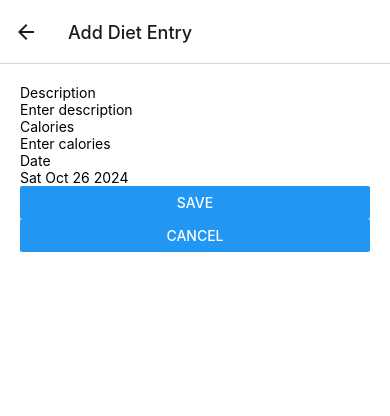
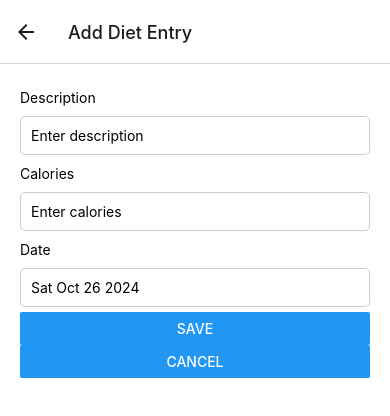
Before and after one commit to Spec-DY/WorkOutMemo, a React Native app: screen /AddDietEntry in a window 390 px wide. Shown: the top 416 px of the page. Built offline with nearby package versions, Linux system fonts and the light colour scheme.

Commit message:
improve styling on add screens

```diff
--- a/Screens/AddActivity.js
+++ b/Screens/AddActivity.js
@@ -4,6 +4,7 @@ import { View, Text, TextInput, Button, Alert } from 'react-native';
 import DropDownPicker from 'react-native-dropdown-picker';
 import DateTimePicker from '@react-native-community/datetimepicker';
 import { AppContext } from '../context/AppContext';
+import commonStyles from '../Styles/styles';
 
 const AddActivity = ({ navigation }) => {
   const { addActivity, theme, themeStyles } = useContext(AppContext);
@@ -56,12 +57,17 @@ const AddActivity = ({ navigation }) => {
         setItems={setItems}
       />
 
-      <Text style={{ color: themeStyles[theme].textColor }}>Duration (in minutes)</Text>
+      <Text style={
+        [
+          { color: themeStyles[theme].textColor },
+          commonStyles.description
+        ]
+      }>Duration (in minutes)</Text>
       <TextInput
         style={
           [
             { color: themeStyles[theme].textColor },
-            styles.input
+            commonStyles.input
           ]
         }
         keyboardType="numeric"
@@ -70,9 +76,19 @@ const AddActivity = ({ navigation }) => {
         placeholder="Enter duration"
       />
 
-      <Text style={{ color: themeStyles[theme].textColor }}>Date</Text>
+      <Text style={
+        [
+          { color: themeStyles[theme].textColor },
+          commonStyles.description
+        ]
+      }>Date</Text>
       <TextInput
-        style={{ color: themeStyles[theme].textColor }}
+        style={
+          [
+            { color: themeStyles[theme].textColor },
+            commonStyles.input
+          ]
+        }
         value={date.toDateString()}
         onPressIn={() => setShowDatePicker(true)}
         />
@@ -91,14 +107,5 @@ const AddActivity = ({ navigation }) => {
   );
 };
 
-const styles = {
-  input: {
-    borderWidth: 1,
-    borderColor: '#ccc',
-    borderRadius: 5,
-    padding: 10,
-    marginVertical: 10,
-  },
-};
 
 export default AddActivity;
--- a/Screens/AddDietEntry.js
+++ b/Screens/AddDietEntry.js
@@ -2,6 +2,7 @@ import React, { useState, useContext } from 'react';
 import { View, Text, TextInput, Button, Alert } from 'react-native';
 import DateTimePicker from '@react-native-community/datetimepicker';
 import { AppContext } from '../context/AppContext';
+import commonStyles from '../Styles/styles';
 
 const AddDietEntry = ({ navigation }) => {
   const { addDietEntry, theme, themeStyles } = useContext(AppContext);
@@ -35,26 +36,56 @@ const AddDietEntry = ({ navigation }) => {
 
   return (
     <View style={{ flex: 1, padding: 20, backgroundColor: themeStyles[theme].backgroundColor }}>
-      <Text style={{ color: themeStyles[theme].textColor }}>Description</Text>
+      <Text style={
+          [
+            { color: themeStyles[theme].textColor },
+            commonStyles.description
+          ]
+        }>Description</Text>
       <TextInput
-        style={{ color: themeStyles[theme].textColor }}
+        style={
+            [
+              { color: themeStyles[theme].textColor },
+              commonStyles.input
+            ]
+          }
         value={description}
         onChangeText={setDescription}
         placeholder="Enter description"
       />
 
-      <Text style={{ color: themeStyles[theme].textColor }}>Calories</Text>
+      <Text style={
+          [
+            { color: themeStyles[theme].textColor },
+            commonStyles.description
+          ]
+        }>Calories</Text>
       <TextInput
-        style={{ color: themeStyles[theme].textColor }}
+        style={
+            [
+              { color: themeStyles[theme].textColor },
+              commonStyles.input
+            ]
+          }
         keyboardType="numeric"
         value={calories}
         onChangeText={setCalories}
         placeholder="Enter calories"
       />
 
-      <Text style={{ color: themeStyles[theme].textColor }}>Date</Text>
+      <Text style={
+          [
+            { color: themeStyles[theme].textColor },
+            commonStyles.description
+          ]
+        }>Date</Text>
       <TextInput
-        style={{ color: themeStyles[theme].textColor }}
+        style={
+            [
+              { color: themeStyles[theme].textColor },
+              commonStyles.input
+            ]
+          }
         value={date.toDateString()}
         onPressIn={() => setShowDatePicker(true)}
       />
--- /dev/null
+++ b/Styles/styles.js
@@ -0,0 +1,16 @@
+import { StyleSheet } from 'react-native';
+
+const commonStyles = StyleSheet.create({
+  input: {
+    borderWidth: 1,
+    borderColor: '#ccc',
+    borderRadius: 5,
+    padding: 10,
+    marginVertical: 5,
+  },
+  description: {
+    marginVertical: 5,
+  },
+});
+
+export default commonStyles;
```
